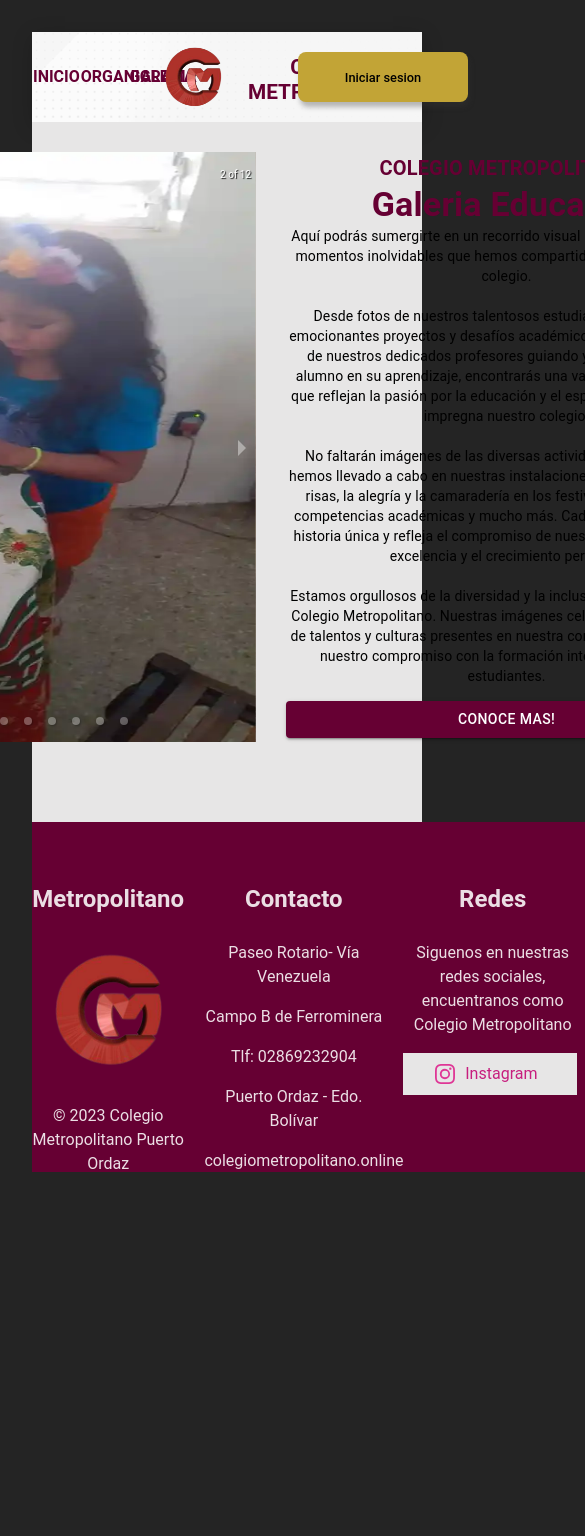
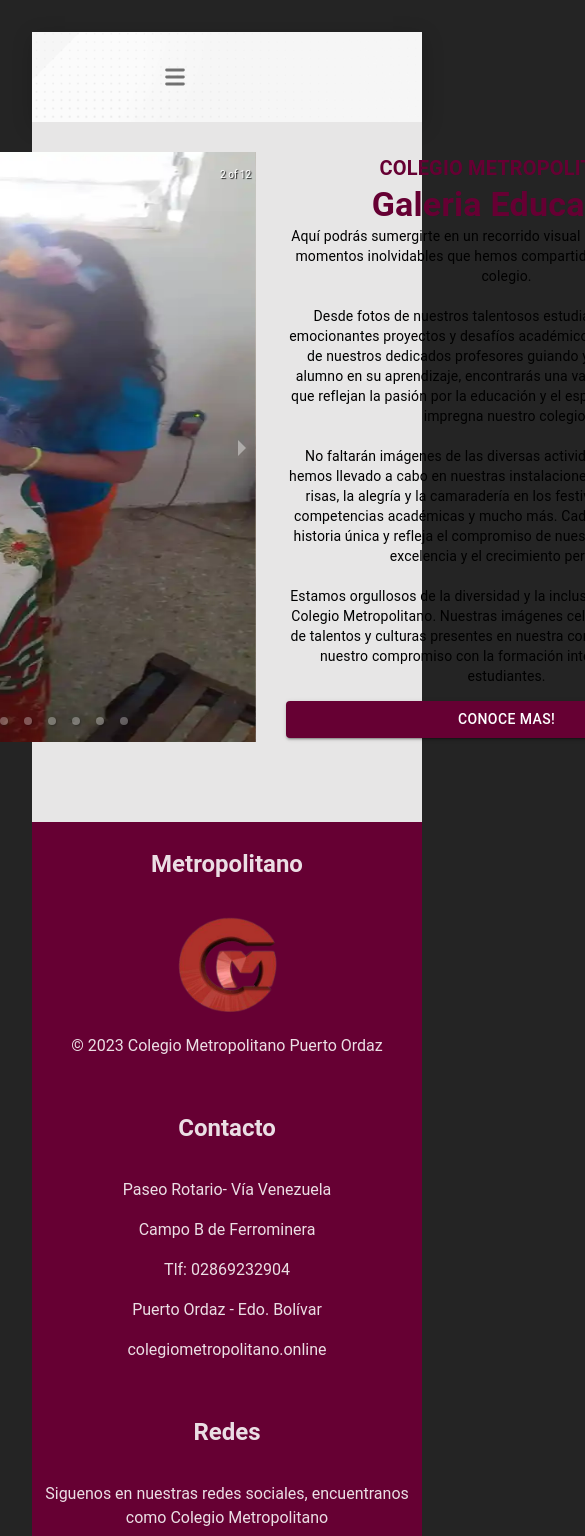
Before and after one commit to telnesito/servicio-comunitario, a React (Vite) app: page /galeria in a window 390 px wide. Shown: the top 1536 px of the page, 585 px wide, since content can reach past the window. Before the commit the page ends 1204 px from the top, so only its background shows below. Built offline with nearby package versions, Linux system fonts and the light colour scheme.

Commit message:
responsive

```diff
--- a/src/components/Login/Formulario.css
+++ b/src/components/Login/Formulario.css
@@ -105,7 +105,7 @@
   align-items: left;
   width: 70%;
   background-image: linear-gradient(#660033bb, #66003398),
-    url(/src/assets/images/bg-login.png);
+    url(/img/bg-login.png);
   background-position: center;
   background-size: cover;
   background-repeat: no-repeat;
--- a/src/components/foother/Foother.css
+++ b/src/components/foother/Foother.css
@@ -1,28 +1,7 @@
-.c-footer-principal {
-  height: 350px;
-  width: 100%;
-  background-color: var(--primaryColor);
-  display: flex;
-  align-items: center;
-  gap: 20px;
-  justify-content: center;
-}
-
-.c-footer-principal div {
-  width: 25%;
-}
-
-.f-colegio,
-.f-contacto,
-.f-redes,
-.f-importante {
-  height: 80%;
-}
-
-.f-colegio {
-  text-align: center;
-}
-
 .c-footer-principal h3 {
   font-size: 1.5rem;
 }
+
+.c-footer-principal p {
+  margin: 8px;
+}
--- a/src/components/foother/Foother.jsx
+++ b/src/components/foother/Foother.jsx
@@ -1,16 +1,32 @@
 import './Foother.css'
 import { IgButton } from './IgButton'
+import {
+
+  Box,
+  Button,
+  Card,
+  CardActions,
+  CardContent,
+
+  Paper,
+  TextField,
+  Typography,
+  Drawer,
+  Divider,
+  IconButton,
+} from "@mui/material";
 
 const Foother = () => {
+
   return (
-    <footer id='foother' className='c-footer-principal'>
+    <Box component={'footer'} id='foother' height={{ sm: '1050px', xs: '1080px', lg: '350px', md: '350px' }} alignContent={'center'} justifyContent={'center'} gap={'20px'} flexDirection={{ xs: 'column', sm: 'column', lg: 'row', md: 'row' }} display={'flex'} width={'100%'} className='c-footer-principal' bgcolor={'var(--primaryColor)'}>
 
-      <div className='f-colegio'>
+      <Box width={{ lg: '25%', xl: '25%', md: '25%', sm: '100%', xs: '100%' }} display={'flex'} alignItems={'center'} flexDirection={'column'} height={'100%'} textAlign={'center'}>
         <h3>Metropolitano</h3>
-        <img height={'140px'} src='/img/logoMetropolitano.png'></img>
+        <img height={'120px'} width={'140px'} src='/img/logoMetropolitano.png'></img>
         <p>© 2023 Colegio Metropolitano Puerto Ordaz</p>
-      </div>
-      <div className='f-contacto'>
+      </Box>
+      <Box display={'flex'} alignItems={{ md: 'start', lg: 'start', xl: 'start', sm: 'center', xs: 'center' }} flexDirection={'column'} height={'100%'} width={{ lg: '25%', xl: '25%', md: '25%', sm: '100%', xs: '100%' }} >
         <h3>Contacto</h3>
 
         <p>Paseo Rotario- Vía Venezuela</p>
@@ -18,22 +34,22 @@ const Foother = () => {
         <p>Tlf: 02869232904</p>
         <p>Puerto Ordaz - Edo. Bolívar</p>
         <p>colegiometropolitano.online</p>
-      </div>
-      <div className='f-redes'>
+      </Box>
+      <Box display={'flex'} alignItems={{ md: 'start', lg: 'start', xl: 'start', sm: 'center', xs: 'center' }} flexDirection={'column'} height={'100%'} width={{ lg: '25%', xl: '25%', md: '25%', sm: '100%', xs: '100%' }} >
         <h3>Redes</h3>
         <p>Siguenos en nuestras redes sociales, encuentranos como Colegio Metropolitano </p>
         <IgButton />
-      </div>
-      <div className='f-importante'>
+      </Box>
+      <Box display={'flex'} alignItems={{ md: 'start', lg: 'start', xl: 'start', sm: 'center', xs: 'center' }} flexDirection={'column'} height={'100%'} width={{ lg: '25%', xl: '25%', md: '25%', sm: '100%', xs: '100%' }}  >
         <h3>Importante</h3>
         <p>Comunicaciones</p>
         <p>Proyecto Pedagogico</p>
         <p>Historia</p>
         <p>Instalaciones</p>
         <p>Personal</p>
-      </div>
+      </Box>
 
-    </footer>
+    </Box>
   )
 }
 
--- a/src/components/header/Header.jsx
+++ b/src/components/header/Header.jsx
@@ -1,30 +1,102 @@
 import './Header.css'
 import { useNavigate } from 'react-router'
+import {
+
+  Box,
+  Button,
+  Card,
+  CardActions,
+  CardContent,
+
+  Paper,
+  TextField,
+  Typography,
+  Drawer,
+  Divider,
+  IconButton,
+} from "@mui/material";
+
+import { HiMenu } from 'react-icons/hi'
+
+import { useState } from 'react'
 
 const Header = () => {
   const navigate = useNavigate()
+  const [open, setOpen] = useState(false)
   return (
     <header className="c-header">
       <nav className="c-h-link">
 
+        <Box sx={{ display: { lg: 'none', md: 'none' } }} pl={'20px'} width={'100%'}>
+          <IconButton size='large' sx={{ display: { lg: 'none', md: 'none' } }} onClick={() => setOpen(true)}>
+            <HiMenu />
+          </IconButton>
+        </Box>
         <span className='c-h-principalLink'>
-          <p onClick={() => navigate('/')}>INICIO</p>
-          <p onClick={() => navigate('/cuerpo-directivo')}>ORGANIGRAMA</p>
-          <p onClick={() => navigate('/galeria')}>GALERIA</p>
+          <Drawer
 
+            anchor='top'
+            open={open}
+            onClose={() => setOpen(false)}
+          >
+            <Box
+              height={'400px'}
+              display={'flex'}
+              width={'100%'}
+              justifyContent={'center'}
+              alignItems={'center'}
+              flexDirection={'column'}
+              gap={'10px'}
+            >
+              <Box display={'flex'} alignItems={'center'} justifyContent={'center'}>
+                <img width={80} height={75} src="/img/logoMetropolitano.png"></img>
+                <Box color={'var(--primaryColor)'}>
+                  <Typography>COLEGIO</Typography>
+                  <Typography>METROPOLITANO</Typography>
+                </Box>
+              </Box>
+
+              <Box justifyContent={'center'} display={'flex'} flexWrap={'wrap'} onClick={() => setOpen(false)} width={'80%'}>
+
+                <Button href='#comunicaciones' sx={{ color: 'var(--primaryColor)' }}>Comunicados</Button>
+                <Button href='#conocenos' sx={{ color: 'var(--primaryColor)' }}>Conocenos</Button>
+                <Button href='#servicios' sx={{ color: 'var(--primaryColor)' }}>Servicios</Button>
+                <Button href='#eventos' sx={{ color: 'var(--primaryColor)' }}>Eventos</Button>
+                <Button href='#foother' sx={{ color: 'var(--primaryColor)' }}>Ubicanos</Button>
+
+              </Box>
+              <Box gap={'10px'} display={'flex'} flexDirection={'column'} width={'80%'}>
+                <Divider />
+                <Button sx={{ bgcolor: 'var(--primaryColor)' }} variant='contained' onClick={() => navigate('/administracion')} >Iniciar sesion</Button>
+                <Button onClick={() => navigate('/')} sx={{ color: 'var(--primaryColor)' }}> Inicio</Button>
+                <Button onClick={() => navigate('/cuerpo-directivo')} sx={{ color: 'var(--primaryColor)' }}> ORGANIGRAMA</Button>
+                <Button onClick={() => navigate('/galeria')} sx={{ color: 'var(--primaryColor)' }}> GALERIA</Button>
+              </Box>
+
+            </Box>
+
+          </Drawer>
+          <Box gap={'30px'} justifyContent={'left'} display={{ xs: 'none', md: 'flex' }} flexDirection={'row'} onClick={() => setOpen(false)} width={'70%'}>
+
+            <Button fullWidth onClick={() => navigate('/')} sx={{ color: 'var(--primaryColor)' }}> Inicio</Button>
+            <Button fullWidth onClick={() => navigate('/cuerpo-directivo')} sx={{ color: 'var(--primaryColor)' }}> ORGANIGRAMA</Button>
+            <Button fullWidth onClick={() => navigate('/galeria')} sx={{ color: 'var(--primaryColor)' }}> GALERIA</Button>
+
+          </Box>
         </span>
 
-        <span className="c-h-logo">
+        <Box width={'30%'} display={{ xs: 'none', md: 'flex' }} alignItems={'center'} justifyContent={'center'}>
           <img width={80} height={75} src="/img/logoMetropolitano.png"></img>
-          <span>
-            <p>COLEGIO</p>
-            <p>METROPOLITANO</p>
-          </span>
-        </span>
+          <Box color={'var(--primaryColor)'}>
+            <Typography fontSize={'1.3rem'} fontWeight={700}>COLEGIO</Typography>
+            <Typography fontSize={'1.3rem'} fontWeight={700}>METROPOLITANO</Typography>
+          </Box>
+        </Box>
+        <Box display={{ xs: 'none', md: 'block' }} width={'15%'}>
+          <Button sx={{ bgcolor: 'var(--primaryColor)' }} variant='contained' onClick={() => navigate('/administracion')} >Iniciar sesion</Button>
+        </Box>
 
-        <span className="c-h-button">
-          <button onClick={() => navigate('/administracion')} className='btn-login'>Iniciar sesion</button>
-        </span>
+
 
       </nav>
     </header>
--- a/src/components/meetUs/Conocenos.css
+++ b/src/components/meetUs/Conocenos.css
@@ -1,14 +1,3 @@
-.c-conocenos-principal {
-  display: flex;
-  flex-direction: column;
-  align-items: center;
-
-  width: 100vw;
-  height: 500px;
-
-  background-color: var(--backgroundColor);
-}
-
 .c-conocenos-info {
   display: flex;
   flex-direction: column;
@@ -32,18 +21,6 @@
   margin-right: 180px;
 }
 
-.c-conocenos-services {
-  width: 100%;
-  height: 320px;
-  display: flex;
-  align-items: center;
-  justify-content: center;
-  gap: 50px;
-  color: var(--primaryColor);
-  text-align: center;
-  font-weight: 600;
-}
-
 .c-conocenos-services button {
   margin-top: 20px;
   height: 40px;
--- a/src/components/meetUs/Conocenos.jsx
+++ b/src/components/meetUs/Conocenos.jsx
@@ -4,6 +4,21 @@ import { useNavigate } from 'react-router'
 import { useEffect } from 'react'
 import Aos from 'aos'
 import "aos/dist/aos.css"
+import {
+
+  Box,
+  Button,
+  Card,
+  CardActions,
+  CardContent,
+
+  Paper,
+  TextField,
+  Typography,
+  Drawer,
+  Divider,
+  IconButton,
+} from "@mui/material";
 const Conocenos = () => {
   useEffect(() => {
     Aos.init({ duration: 1000 })
@@ -45,14 +60,45 @@ const Conocenos = () => {
 
 
   return (
-    <div id='conocenos' className='c-conocenos-principal'>
-      <span data-aos="fade-left" className='c-conocenos-info'>
-        <h1>U. E Colegio Metropolitano</h1>
-        <p>El Colegio Metropolitano se creó en el mes de Septiembre del año 1988 y actualmente cuenta con  más de 27 promociones de bachilleres, todos ellos ubicados en estudios superiores o ya en el campo de trabajo.</p>
-      </span>
+    <Box display={'flex'}
+      flexDirection={'column'}
+      alignItems={'center'}
+      width={'100vw'}
+      height={'auto'}
+      bgcolor={'var(--backgroundColor)'}
+      id='conocenos'
+    >
+      <Box data-aos="fade-left"
+        display={'flex'}
+        flexDirection={'column'}
+        alignItems={'center'}
+        justifyContent={'center'}
+        width={'100%'}
+        height={'auto'}
+        color={'black'}
+      >
+        <Typography
+          textAlign={'center'}
+          width={'80%'}
+          fontSize={'2.5rem'} paddingTop={'40px'} fontWeight={'700'} color={'var(--primaryColor)'} variant='h1'>U. E Colegio Metropolitano</Typography>
+        <Typography mt={'15px'} textAlign={'center'}
+          width={'80%'}>El Colegio Metropolitano se creó en el mes de Septiembre del año 1988 y actualmente cuenta con  más de 27 promociones de bachilleres, todos ellos ubicados en estudios superiores o ya en el campo de trabajo.</Typography>
+      </Box>
 
-      <div data-aos="fade-up"
-        data-aos-anchor-placement="center-bottom" className='c-conocenos-services'>
+      <Box data-aos="fade-up"
+        data-aos-anchor-placement="center-bottom"
+        width={'100%'}
+        mt={'30px'}
+        height={'auto'}
+        display={'flex'}
+        flexWrap={'wrap'}
+        alignContent={'center'}
+        justifyContent={'center'}
+        gap={'50px'}
+        color={'var(--primaryColor)'}
+        textAlign={'center'}
+        fontWeight={'600'}
+        className='c-conocenos-services'>
         {SERVICES.map(({ id, title, image, button, to }) => {
           return (
             <div key={id}>
@@ -62,9 +108,9 @@ const Conocenos = () => {
             </div>
           );
         })}
-      </div>
+      </Box>
 
-    </div>
+    </Box>
   )
 }
 
--- a/src/components/services/Services.css
+++ b/src/components/services/Services.css
@@ -1,9 +1,11 @@
 .c-service-principal {
   display: flex;
   flex-direction: column;
+  justify-content: center;
+  align-items: center;
   color: black;
   width: 100vw;
-  height: 600px;
+  height: auto;
   background-color: var(--backgroundColor);
 }
 
@@ -23,21 +25,23 @@
 }
 
 .service-frase {
-  margin-top: 0;
-  margin-left: 180px;
+  width: 100%;
+  text-align: center;
 }
 
 .c-service-all {
-  height: 100%;
-  width: 100%;
+  height: auto;
+  width: 95%;
   display: flex;
+  flex-wrap: wrap;
   gap: 15px;
   justify-content: center;
 }
 
 .c-serivice-one {
-  height: 300px;
-  width: 24.5%;
+  height: auto;
+  width: 25.5%;
+  min-width: 200px;
 }
 
 .c-serivice-one p {
```
Also changed, not shown: src/components/header/NavLinks.jsx (+16 -2 lines).
